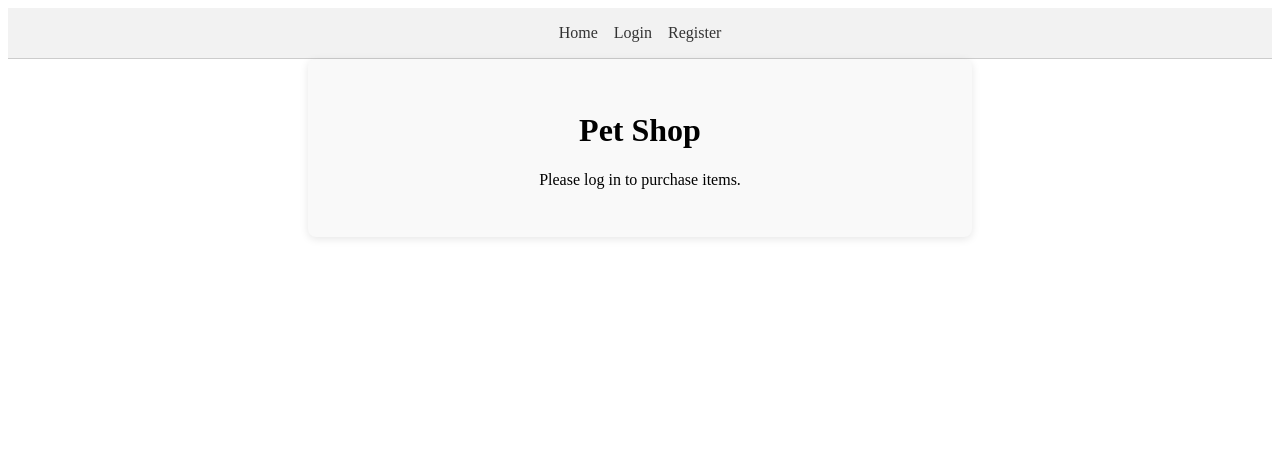
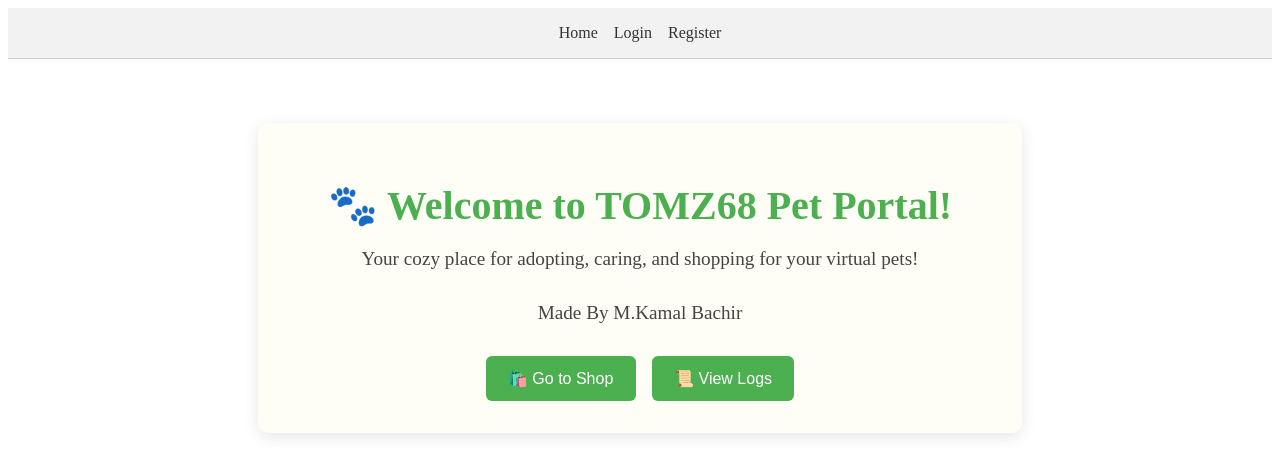
Before and after one commit to kamalbachir/TOMZ68-Programming, a SvelteKit app: page / in a window 1280 px wide. Shown: the top 476 px of the page. Built offline with nearby package versions, Linux system fonts and the light colour scheme.

Commit message:
Update +page.svelte

```diff
--- a/src/routes/(frontend)/+page.svelte
+++ b/src/routes/(frontend)/+page.svelte
@@ -1,101 +1,60 @@
 <script lang="ts">
-	import { currentUser } from '$lib/stores';
-
-	$: user = $currentUser;
-	const prices = { food: 4, toy: 20, treat: 7 };
-	let message = '';
-
-	async function buy(item: 'food' | 'toy' | 'treat') {
-		if (!user) {
-			message = 'Please log in to buy items.';
-			return;
-		}
-
-		const res = await fetch('/api/shop', {
-			method: 'POST',
-			body: JSON.stringify({
-				userId: user.id,
-				item,
-				cost: prices[item]
-			}),
-			headers: {
-				'Content-Type': 'application/json'
-			}
-		});
-
-		if (res.ok) {
-			message = `Successfully purchased ${item}`;
-			user.budget -= prices[item];
-			user.inventory[item] = (user.inventory[item] || 0) + 1;
-		} else {
-			message = await res.text();
-		}
-	}
+    import { goto } from '$app/navigation';
 </script>
 
-<!-- HTML Layout -->
-<div class="container">
-	<h1>Pet Shop</h1>
+<div class="home-container">
+    <h1>🐾 Welcome to TOMZ68 Pet Portal! </h1>
+    <p>Your cozy place for adopting, caring, and shopping for your virtual pets! </p>
+    <p>Made By M.Kamal Bachir </p>
 
-	{#if user}
-		<p><strong>Your Budget:</strong> ${user.budget}</p>
-		<p><strong>Inventory:</strong></p>
-		<ul>
-			<li>Food: {user.inventory.food}</li>
-			<li>Toy: {user.inventory.toy}</li>
-			<li>Treat: {user.inventory.treat}</li>
-		</ul>
-
-		<div class="button-group">
-			<button on:click={() => buy('food')}>Buy Food (${prices.food})</button>
-			<button on:click={() => buy('toy')}>Buy Toy (${prices.toy})</button>
-			<button on:click={() => buy('treat')}>Buy Treat (${prices.treat})</button>
+    <div class="nav-buttons">
+        <button on:click={() => goto('/shop')}>🛍️ Go to Shop</button>
+        <button on:click={() => goto('/logs')}>📜 View Logs</button>
     </div>
-	{:else}
-		<p>Please log in to purchase items.</p>
-	{/if}
-
-	<p class="message">{message}</p>
 </div>
 
 <style>
-	.container {
-		max-width: 600px;
-		margin: 0 auto;
+    .home-container {
+        max-width: 700px;
+        margin: 4rem auto;
         padding: 2rem;
         text-align: center;
-		background-color: #f9f9f9;
-		border-radius: 8px;
-		box-shadow: 0 2px 8px rgba(0, 0, 0, 0.1);
+        background-color: #fffef6;
+        border-radius: 10px;
+        box-shadow: 0 4px 15px rgba(0, 0, 0, 0.1);
+    }
+
+    h1 {
+        font-size: 2.5rem;
+        margin-bottom: 1rem;
+        color: #4caf50;
+    }
+
+    p {
+        font-size: 1.2rem;
+        color: #444;
+        margin-bottom: 2rem;
+    }
+
+    .nav-buttons {
+        display: flex;
+        justify-content: center;
+        gap: 1rem;
+        flex-wrap: wrap;
     }
 
     button {
-		padding: 0.5rem 1rem;
-		font-size: 1rem;
-		margin: 0.5rem;
-		border: none;
-		border-radius: 5px;
         background-color: #4caf50;
         color: white;
+        border: none;
+        padding: 0.8rem 1.4rem;
+        font-size: 1rem;
+        border-radius: 6px;
         cursor: pointer;
         transition: background-color 0.3s ease;
     }
 
     button:hover {
-		background-color: #45a049;
-	}
-
-	.button-group {
-		display: flex;
-		justify-content: center;
-		gap: 1rem;
-		margin-top: 1rem;
-		flex-wrap: wrap;
-	}
-
-	.message {
-		margin-top: 1rem;
-		color: #333;
-		font-weight: bold;
+        background-color: #388e3c;
     }
 </style>
```
Lines whose indentation alone changed are shown as unchanged.
